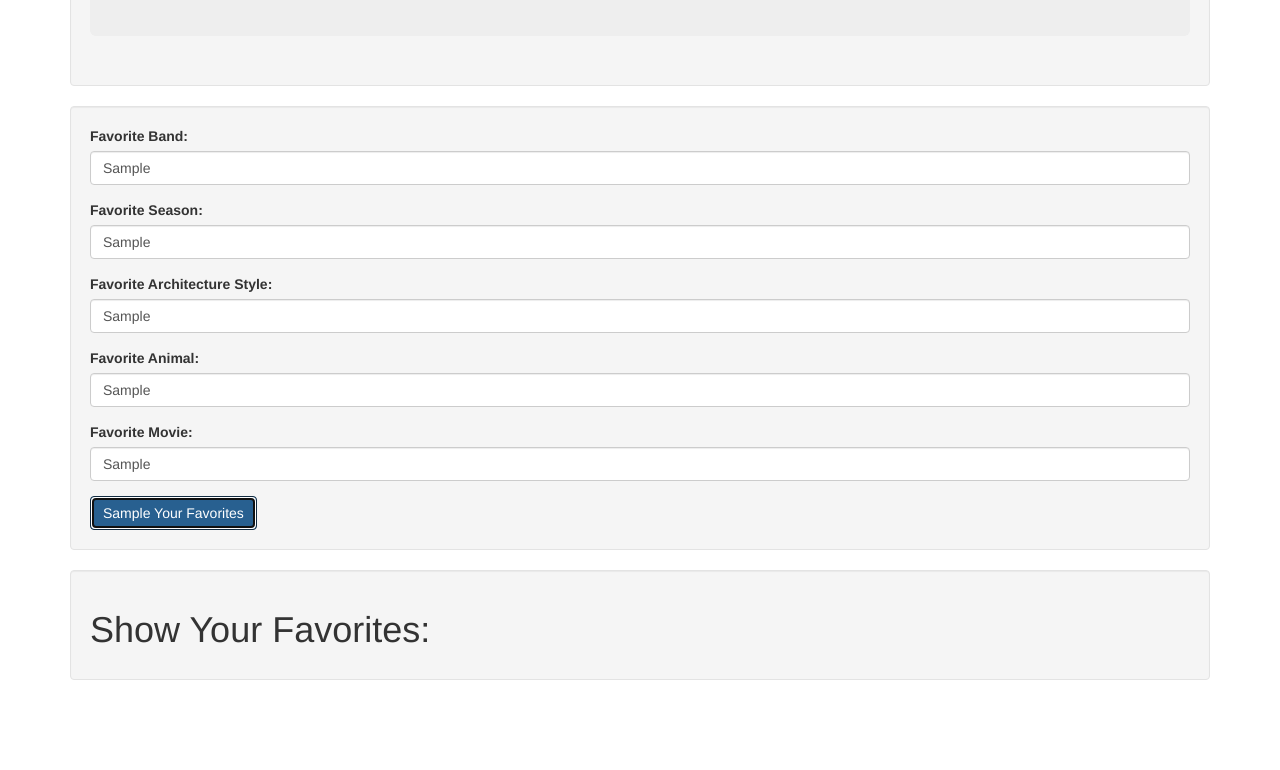
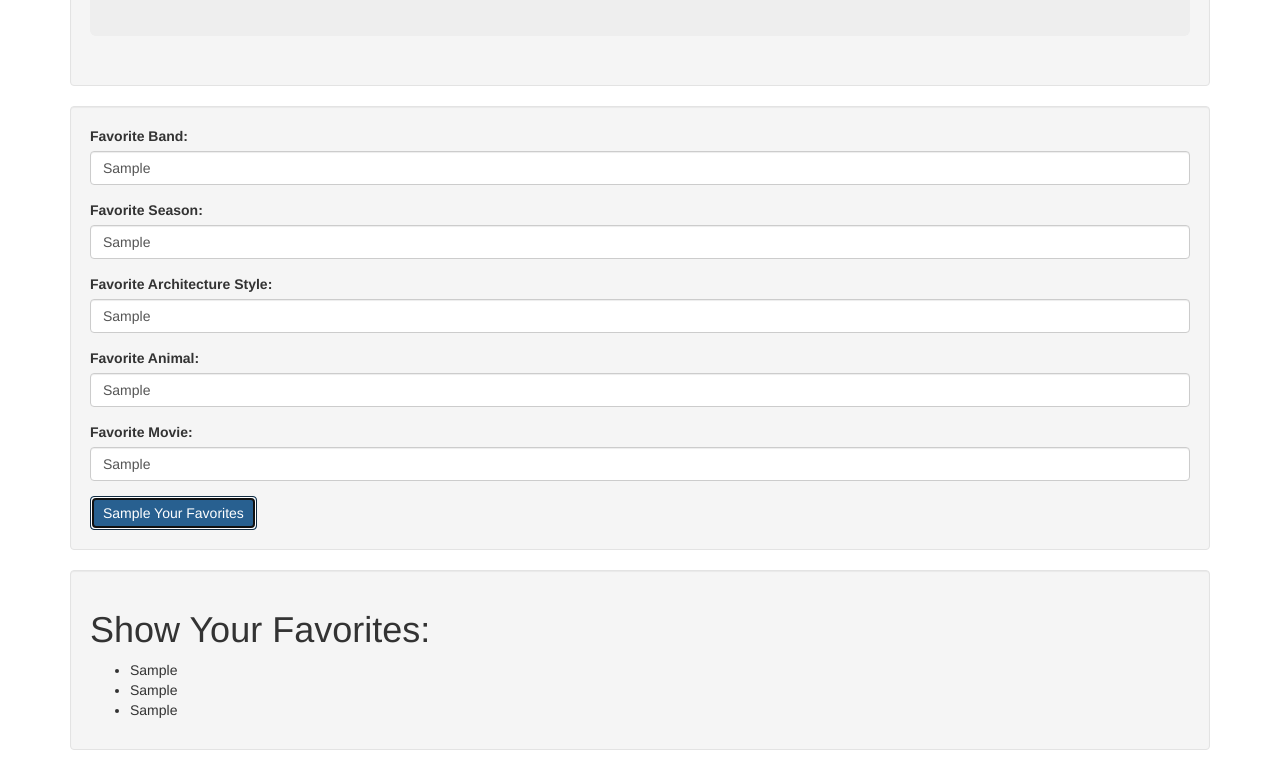
Before and after one commit to taylorsomers/favorite-things, a plain HTML site: page index.html in a window 1280 px wide. Both pictures are taken after typing "Sample", "Sample", "Sample", "Sample", "Sample" into the empty fields and a click on the button "Sample Your Favorites". Shown: the part 179-949 px from the top of the page. Before the commit the page ends 879 px from the top, so only its background shows below. Drawn offline with Linux system fonts and the light colour scheme.

Commit message:
Create unordered list in which to display sampled results of user inputed favorite things

```diff
--- a/index.html
+++ b/index.html
@@ -46,9 +46,9 @@
           Show Your Favorites:
         </h1>
         <ul>
-          <p id="result1"></p>
-          <p id="result2"></p>
-          <p id="result3"></p>
+          <li id="result1"></li>
+          <li id="result2"></li>
+          <li id="result3"></li>
         </ul>
       </div>
     </div>
--- a/js/scripts.js
+++ b/js/scripts.js
@@ -1,16 +1,22 @@
 $(document).ready(function() {
   $("button").click(function(event) {
-    const favBand = $("input#band").val();
-    const favSeason = $("input#season").val();
-    const favArchitecture = $("input#architecture").val();
-    const favAnimal = $("input#animal").val();
-    const favMovie = $("input#movie").val();
-    const favArray = [favBand,favSeason,favArchitecture,favAnimal,favMovie];
+    let favBand = $("input#band").val();
+    let favSeason = $("input#season").val();
+    let favArchitecture = $("input#architecture").val();
+    let favAnimal = $("input#animal").val();
+    let favMovie = $("input#movie").val();
+    let favArray = [favBand,favSeason,favArchitecture,favAnimal,favMovie];
 
     let resultArray = [];
     resultArray.push(favArray[1],favArray[0],favArray[2]);
 
-    $("#results").text(resultArray);
+    let result1 = resultArray[0];
+    let result2 = resultArray[1];
+    let result3 = resultArray[2];
+
+    $("#result1").text(result1);
+    $("#result2").text(result2);
+    $("#result3").text(result3);
 
   (event).preventDefault();
   });
```
